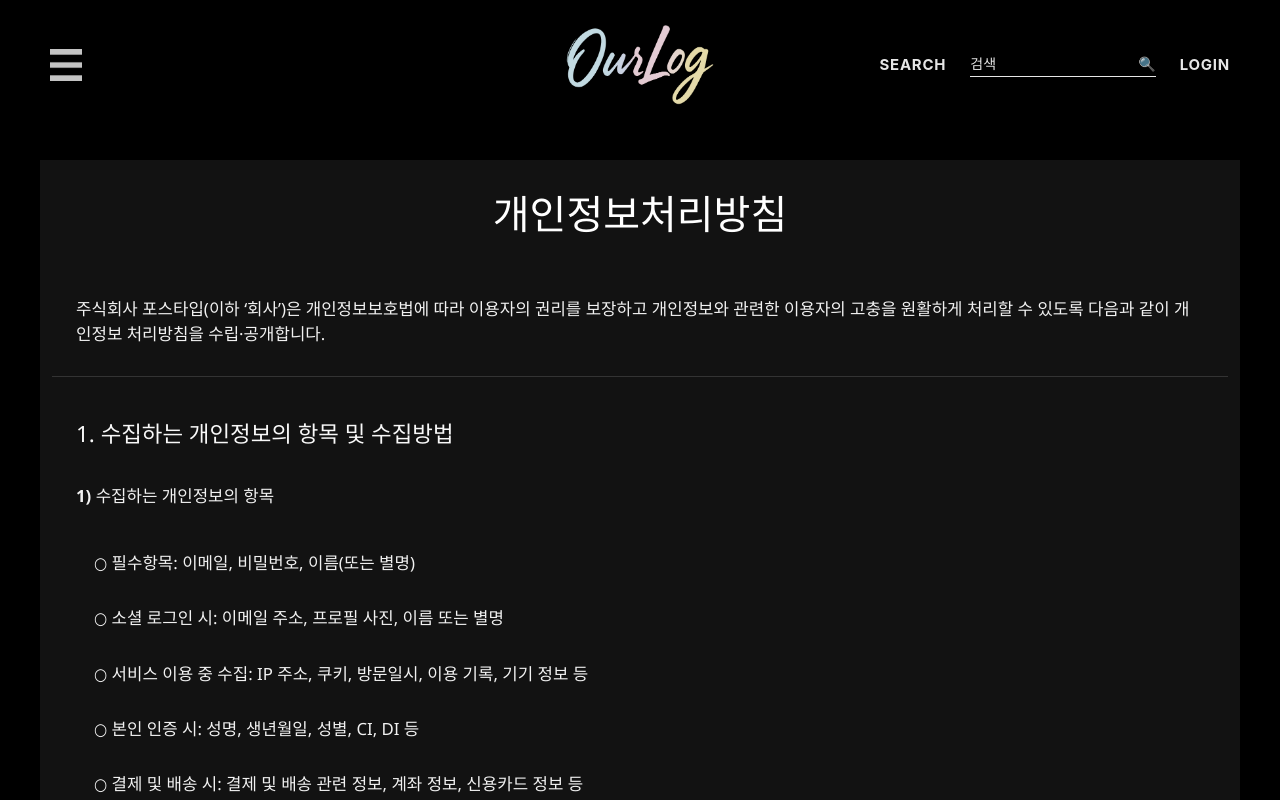
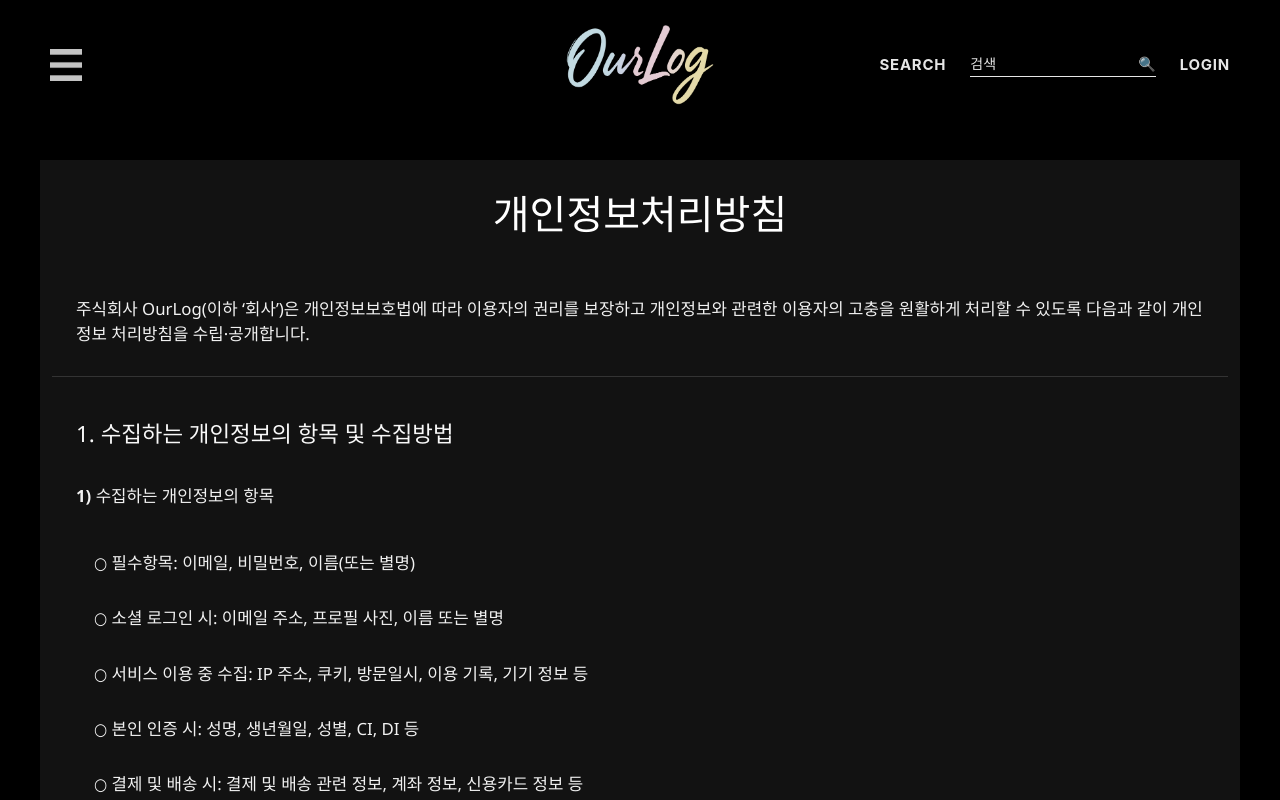
Before and after one commit to itstudyproject/OurLog_front, a React (Vite) app: page /privacy-policy in a window 1280 px wide. Built offline with nearby package versions, Linux system fonts and the light colour scheme; a web font is replaced by a local one.

Commit message:
250522 sj

```diff
--- a/src/pages/PrivacyPolicy.tsx
+++ b/src/pages/PrivacyPolicy.tsx
@@ -7,7 +7,7 @@ const PrivacyPolicy = () => {
 
       <section className="terms-container section ">
         <p className="terms-container p">
-          주식회사 포스타입(이하 ‘회사’)은 개인정보보호법에 따라 이용자의 권리를
+          주식회사 OurLog(이하 ‘회사’)은 개인정보보호법에 따라 이용자의 권리를
           보장하고 개인정보와 관련한 이용자의 고충을 원활하게 처리할 수 있도록
           다음과 같이 개인정보 처리방침을 수립·공개합니다.
         </p>
--- a/src/pages/TermsCondition.tsx
+++ b/src/pages/TermsCondition.tsx
@@ -8,7 +8,7 @@ const TermsCondition = () => {
       <section className="terms-container section ">
         <h2 className="terms-container h2">제1장 총칙</h2>
         <p className="terms-container p">
-          본 약관은 Ourlog(이하 “회사”라 합니다)가 제공하는 서비스를 이용함에
+          본 약관은 OurLog(이하 “회사”라 합니다)가 제공하는 서비스를 이용함에
           있어 회사와 회원 간의 권리, 의무 및 책임 사항, 서비스의 이용 조건 및
           절차, 기타 제반 사항을 규정함을 목적으로 합니다.
         </p>
```
